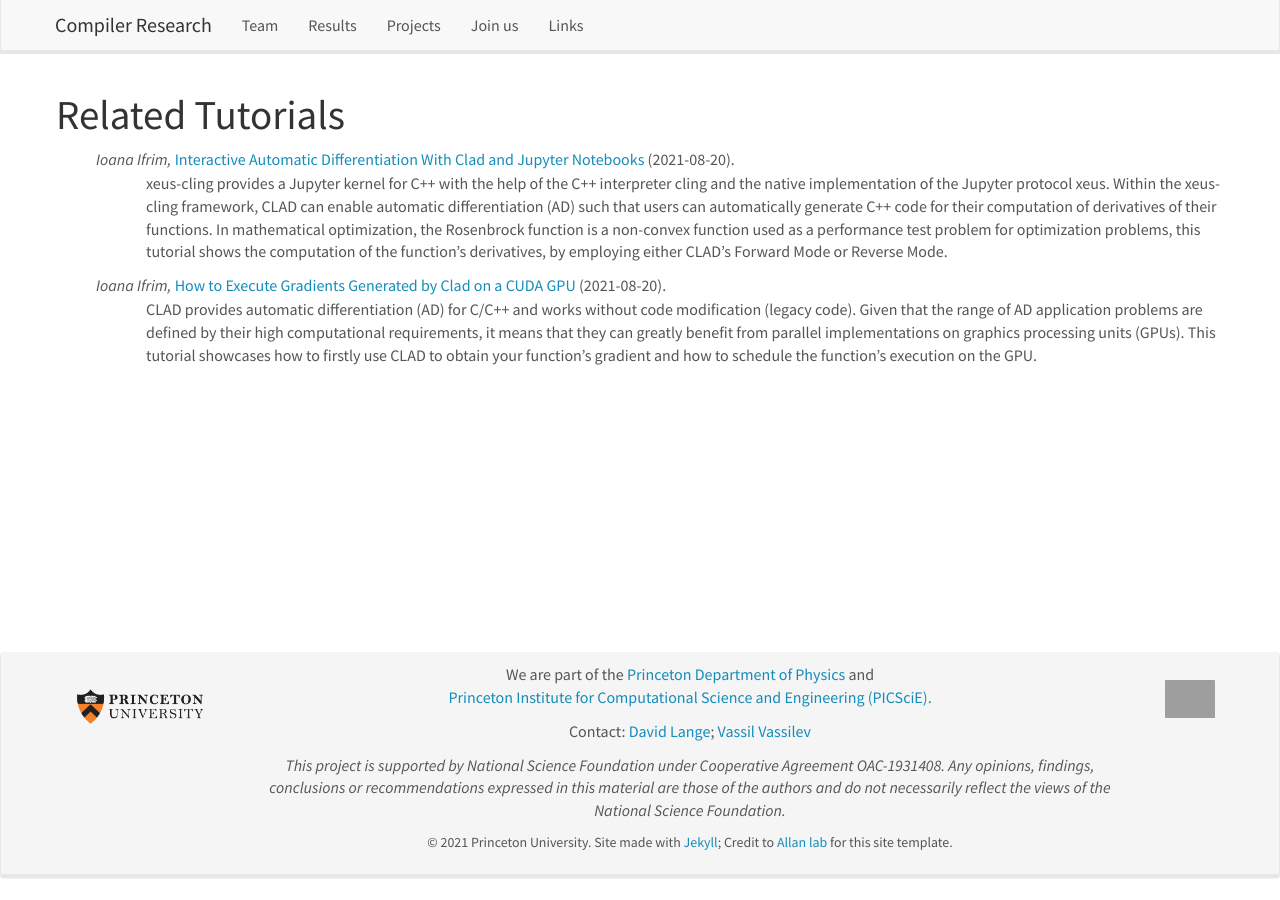
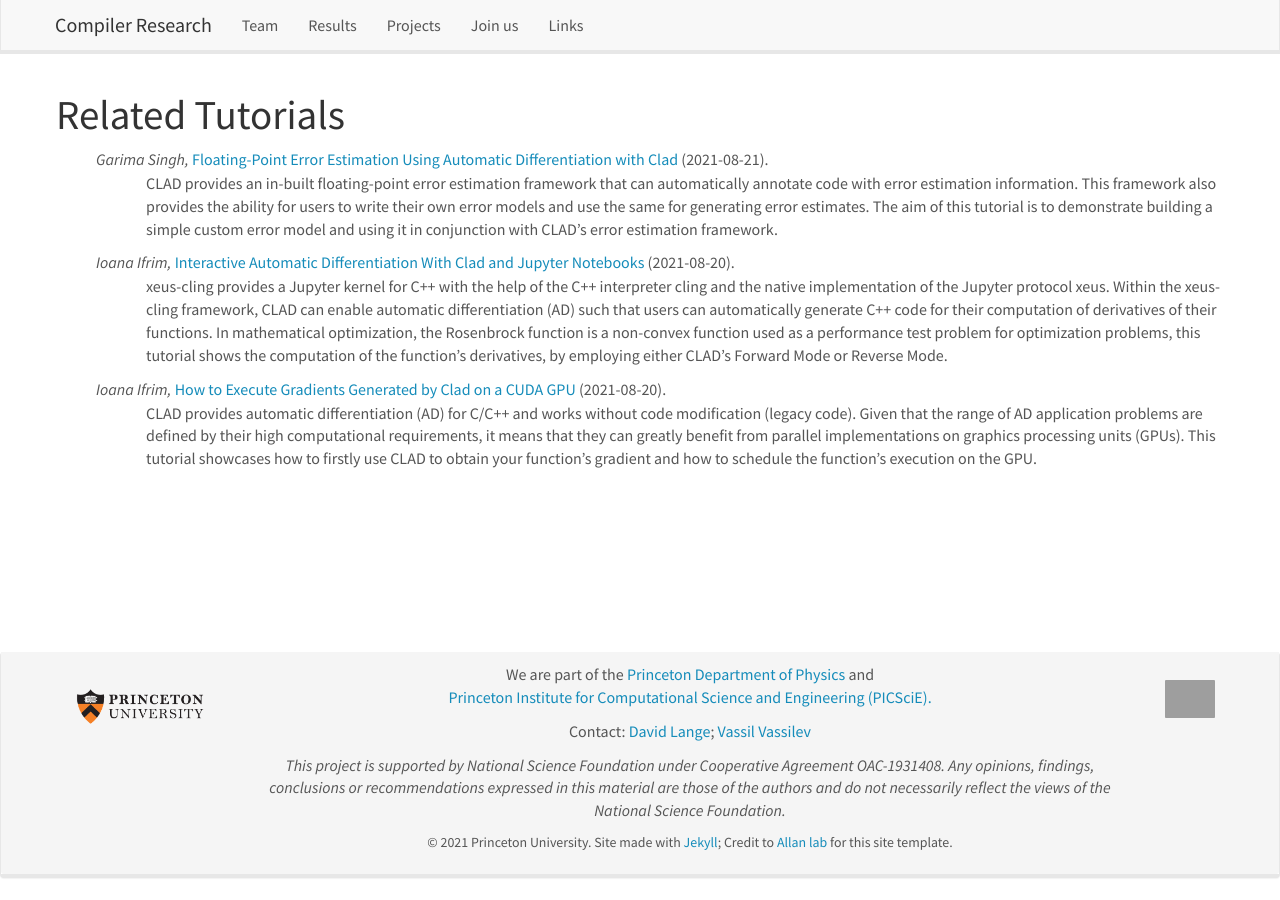
Before and after one commit to vgvassilev/clad, a Jekyll site: the page built from _pages/tutorials.md, in a window 1280 px wide. Built offline with Jekyll 4.4.1, drawn with Linux system fonts in a browser that asks for light colours; nearby versions of some CDN libraries; a style sheet for code colours, icons or effects is not loaded; some of the changed lines change nothing that is shown; grey boxes are pictures that could not be loaded.

Commit message:
Add Clad FP Error Estimation demo.

````diff
--- a/_data/tutorialslist.yml
+++ b/_data/tutorialslist.yml
@@ -27,3 +27,16 @@
 
   url: /tutorials/clad_jupyter/
   date: 2021-08-20
+
+- title: Floating-Point Error Estimation Using Automatic Differentiation with Clad
+  author: Garima Singh
+  abstract: |
+    CLAD provides an in-built floating-point error estimation framework that
+    can automatically annotate code with error estimation information. This
+    framework also provides the ability for users to write their own error models
+    and use the same for generating error estimates. The aim of this tutorial is
+    to demonstrate building a simple custom error model and using it in conjunction
+    with CLAD's error estimation framework.
+
+  url: /tutorials/fp_error_estimation_clad_tutorial/
+  date: 2021-08-21
--- a/_includes/head.html
+++ b/_includes/head.html
@@ -34,6 +34,10 @@
   {% endfor %}
   {% endif %}
 
+  <!-- Mathjax Support -->
+  <script type="text/javascript" async
+          src="https://cdn.mathjax.org/mathjax/latest/MathJax.js?config=TeX-MML-AM_CHTML">
+  </script>
 
   {% if jekyll.environment == 'production' %}
   {% include analytics.html %}
--- /dev/null
+++ b/_pages/tutorials/2021-08-24-fp_error_estimation_clad.md
@@ -0,0 +1,289 @@
+---
+title: "How to Estimate Floating Point Errors Using Automatic Differentiation"
+layout: post
+excerpt: "This tutorial demostrates how automatic differentiation can be used
+          to estimate floating point errors of algorithms."
+sitemap: false
+permalink: /tutorials/fp_error_estimation_clad_tutorial/
+date: 24-08-2021
+author: Garima Singh
+---
+
+*Tutorial level: Intro*
+
+For the purpose of this tutorial, we will look at a very simple estimation
+model that is a slight modification of clad’s in-built Taylor approximation
+model. The first step of translating your model to code is to understand how
+you could represent it mathematically as a formula. For example, the
+mathematical formula behind the in-built Taylor approximation model is:
+
+$$
+\begin{align*}
+A_f = \sum\limits_{i=1}^n \frac{\partial f}{\partial x_i} \ast |x_i| \ast |\varepsilon_M|
+\end{align*}
+$$
+
+Where,
+- **Af** is the absolute error in the function that you want to analyse.
+  We will refer to this as the “target function”.
+- **df/dx<sub>i</sub>** is the partial derivative of the target function
+with respect to the i<sup>th</sup> variable. This is where clad comes in:
+it provides us with the derivatives we need in our models.
+- **x<sub>i</sub>** is the i<sup>th</sup> variable of interest, here all
+floating point variables in the function are our variables of interest.
+All values, including temporary ones with limited scope, have to be
+analysed to get the most accurate estimation.
+- **E<sub>m</sub>** is the machine epsilon, which is a system dependent value
+  giving the maximum error in the representation of a floating point number.
+  This is the relative error in floating point values and has to be scaled
+  up to be of any meaning. Hence, you see the x<sub>i</sub> in multiplication.
+
+Each i<sup>th</sup> term in the above summation becomes the error contribution
+to the total error by the i<sup>th</sup> assignment. The summation of all
+those values gives us the final absolute floating point error in the target
+function.
+
+Now that is what clad implements, and you might be able to tell that because
+of the use of the machine epsilon, the estimates we get from the default model
+are very strict (i.e., they report a tight upper bound on the error in the
+function). Which means while we can say that our target function will never
+exceed this specific amount of floating point error, it is sometimes necessary
+to get even tighter bounds. To achieve that, we can go one step further by
+incorporating the actual errors in the values themselves. This means that we
+can simply subtract the current value by the same value but with lower
+precision and use that as the error metric. So, our modified Taylor
+approximation model would look something like this
+
+$$
+\begin{align*}
+A_f = \sum\limits_{i=1}^n \frac{\partial f}{\partial x_i} \ast |x_i - (float)x_i|
+\end{align*}
+$$
+
+Here we have cast x<sub>i</sub> down to `float` from `double`. This model
+however imposes a constraint that all our floating point variables should
+be of type `double` or higher.
+
+Once you have a solid formula for each value of interest, the only thing
+that remains is translating that into a function. We have a formula that
+we just derived in the previous section and now we have to convert that to
+a function. So before we begin writing a function, it is important to
+understand how clad is internally able to generate error estimation code.
+
+Clad works on the very simple concept of a *Recursive AST Visitor*.
+For brevity's sake, we will not be discussing ASTs in depth in this tutorial.
+In a gist, these visitors recursively visit each statement in a program in a
+depth-first manner. To illustrate the visitation, consider the following simple
+ example:
+
+Let’s suppose we have a semantically correct statement in our program as follows:
+
+$$
+\begin{align*}
+x = a + b
+\end{align*}
+$$
+
+The AST visitation of the above statement will look like this:
+
+<div align=center style="max-width:1095px; margin:0 auto;">
+  <img src="/images/tutorials/fp_error_estimation_clad_tutorial/ast.gif"
+  style="max-width:90%;"><br/>
+ <p align="center">
+  </p>
+</div>
+
+Now, clad will generate error estimation specific code on the leftmost leaf
+node of the above tree using the `AssignError()` function, which we will be
+overriding later in the tutorial. This also implies that clad will only
+generate error estimates for assignment operations, more specifically, it will
+generate errors for the LHS of all assignment operations.
+
+Now that we have an idea of how the error estimation framework works, all we
+have to do is:
+
+1. Inherit from the `clad::EstimationModel` class
+2. Override `AssignError()` and `SetError()` functions
+3. Register our derived class with the
+   `clad::plugin::ErrorEstimationModelRegistry`
+4. Compile our new library into a shared object
+
+And we will be ready to use our custom estimation model!
+
+First, let us make a header and a `.cpp` file to get started. For this tutorial,
+ let us refer to our custom model as CustomModel. Once you have created the
+ files, populate them with the following code:
+
+**CustomModel.h**
+```cpp
+#include "clad/Differentiator/EstimationModel.h"
+#include "clad/tools/ClangPlugin.h"
+
+class CustomModel : public clad::EstimationModel {
+public:
+ clang::Expr* AssignError(clad::StmtDiff refExpr);
+
+ clang::Expr* SetError(clad::VarDeclDiff declStmt);
+};
+```
+
+**CustomModel.cpp**
+```cpp
+#include "CustomModel.h"
+
+clang::Expr* CustomModel::AssignError(clad::StmtDiff refExpr) {
+    // Populate here with your code
+}
+clang::Expr* CustomModel::SetError(clad::VarDeclDiff declStmt) {
+    // Populate here with your code
+}
+
+static clad::plugin::ErrorEstimationModelRegistry::Add<CustomModel>
+CX("customModel", "Custom model for error estimation in clad");
+```
+
+Before we start filling in the definitions, let’s look at the last statement in `CustomModel.cpp`
+
+```cpp
+static clad::plugin::ErrorEstimationModelRegistry::Add<CustomModel>
+CX("customModel", "Custom model for error estimation in clad");
+```
+
+This statement tells clad to register our custom model. Without this
+statement, clad will be unable to locate our derived class and its functions
+and will throw a symbol lookup error during its usage.
+
+Now, the only thing left to do is to populate the two functions with our custom
+logic of error estimation.
+
+First, let’s look at `SetError`, which is used to initialize the error associated
+with each variable of interest. This function might be suitable if we know of an
+intrinsic error for all the variables and want that to be a part of the final
+error. For now, let us return a `nullptr` which clad will interpret as a 0
+literal. Which means that clad will initialize all error values as 0.
+
+```cpp
+clang::Expr* CustomModel::SetError(clad::VarDeclDiff declStmt) {
+    return nullptr;
+}
+```
+
+Now, let’s look at the `AssignError` function. Recall that we want to translate
+the following mathematical formula into code:
+
+$$
+\begin{align*}
+\triangle x_i = \frac{\partial f}{\partial x_i} \ast |x_i - (float)x_i|
+\end{align*}
+$$
+
+First, we can obtain the partial derivative of x<sub>i</sub> using `getExpr_dx()`.
+Here, `refExpr` refers to x<sub>i</sub>
+
+```cpp
+clang::Expr* CustomModel::AssignError(clad::StmtDiff refExpr) {
+   // Get the df/dx term
+   auto derivative = refExpr.getExpr_dx();
+}
+```
+
+Now, we need to create the float subtraction expression. So, we essentially
+need to get x<sub>i</sub> and cast it to float and then build a subtraction
+expression. First let's look at how we can build a cast expression. Here we
+use `BuildCStyleCastExpr` as follows:
+
+```cpp
+clang::Expr* CustomModel::AssignError(clad::StmtDiff refExpr) {
+   // Get the df/dx term
+   auto derivative = refExpr.getExpr_dx();
+   auto expr = refExpr.getExpr();
+   // Get the cast expression
+   auto castExpr = m_Sema
+                      .BuildCStyleCastExpr(
+                          expr->getBeginLoc(),
+                          m_Context.getTrivialTypeSourceInfo(m_Context.FloatTy),
+                          expr->getEndLoc(), expr)
+                      .get();
+}
+```
+
+Now, let’s use the `BuildOp` shorthand to build the subtraction expression.
+Note, the first argument to `BuildOp` is the type of operation and the next
+are the LHS and RHS of that operation.
+
+```cpp
+clang::Expr *CustomModel::AssignError(clad::StmtDiff refExpr) {
+  // Get the df/dx term
+  auto derivative = refExpr.getExpr_dx();
+  auto expr = refExpr.getExpr();
+  // Get the cast expression
+  auto castExpr = m_Sema
+                      .BuildCStyleCastExpr(
+                          expr->getBeginLoc(),
+                          m_Context.getTrivialTypeSourceInfo(m_Context.FloatTy),
+                          expr->getEndLoc(), expr)
+                      .get();
+  // Build subtraction operator
+  auto subExpr = BuildOp(BO_Sub, expr, castExpr);
+}
+```
+
+Since clad internally builds the assignment, we only need to return the
+multiplication expression. We can use the same `buildOp` to get that done!
+
+```cpp
+clang::Expr* CustomModel::AssignError(clad::StmtDiff refExpr) {
+   // Get the df/dx term
+   auto derivative = refExpr.getExpr_dx();
+   auto expr = refExpr.getExpr();
+   // Get the cast expression
+   auto castExpr = m_Sema
+                      .BuildCStyleCastExpr(
+                          expr->getBeginLoc(),
+                          m_Context.getTrivialTypeSourceInfo(m_Context.FloatTy),
+                          expr->getEndLoc(), expr)
+                      .get();
+   // Build subtraction operator
+   auto subExpr = BuildOp(BO_Sub, expr, castExpr);
+   // Return the final multiplication operation
+   return BuildOp(BO_Mul, derivative, subExpr);
+
+}
+```
+
+And voila! We are all done with writing our custom estimation model!
+
+Lastly, we have to compile our source into a shared object. For this we shall
+first set up some environment variables to simplify following the rest of the
+tutorial. In a terminal, run the following:
+
+```bash
+export CLAD_INST=$PWD/../inst;
+export CLAD_BASE=$PWD/../clad;
+```
+
+Then execute the following:
+
+```bash
+CLAD_INST/bin/clang -ICLAD_BASE/include -fPIC -shared -fno-rtti -Wl,-undefined -Wl,suppress ./CustomModel.cpp -o libCustomModel.so
+```
+
+The above command creates a shared library called libCustomModel.so. Now to use
+this shared library with clad, simply pass it via CLI when invoking clad as
+follows:
+
+```bash
+-Xclang -plugin-arg-clad -Xclang -fcustom-estimation-model -Xclang -plugin-arg-clad  -Xclang  ./libCustomModel.so
+```
+
+That is, a typical invocation to clad will now look like this
+
+```bash
+CLAD_INST/bin/clang -Xclang -add-plugin -Xclang clad -Xclang -load -Xclang CLAD_INST/clad.so -ICLAD_BASE/include -x c++ -lstdc++ -Xclang -plugin-arg-clad -Xclang -fcustom-estimation-model -Xclang -plugin-arg-clad -Xclang  ./libCustomModel.so  some.cpp
+```
+
+Yay! You have successfully generated code instrumented with your custom
+estimation logic!
+
+To know about what all the error estimation framework is capable of,
+checkout the docs [here](https://clad.readthedocs.io/en/latest/index.html).
````
Also changed, not shown: images/tutorials/fp_error_estimation_clad_tutorial/ast.gif (added).
